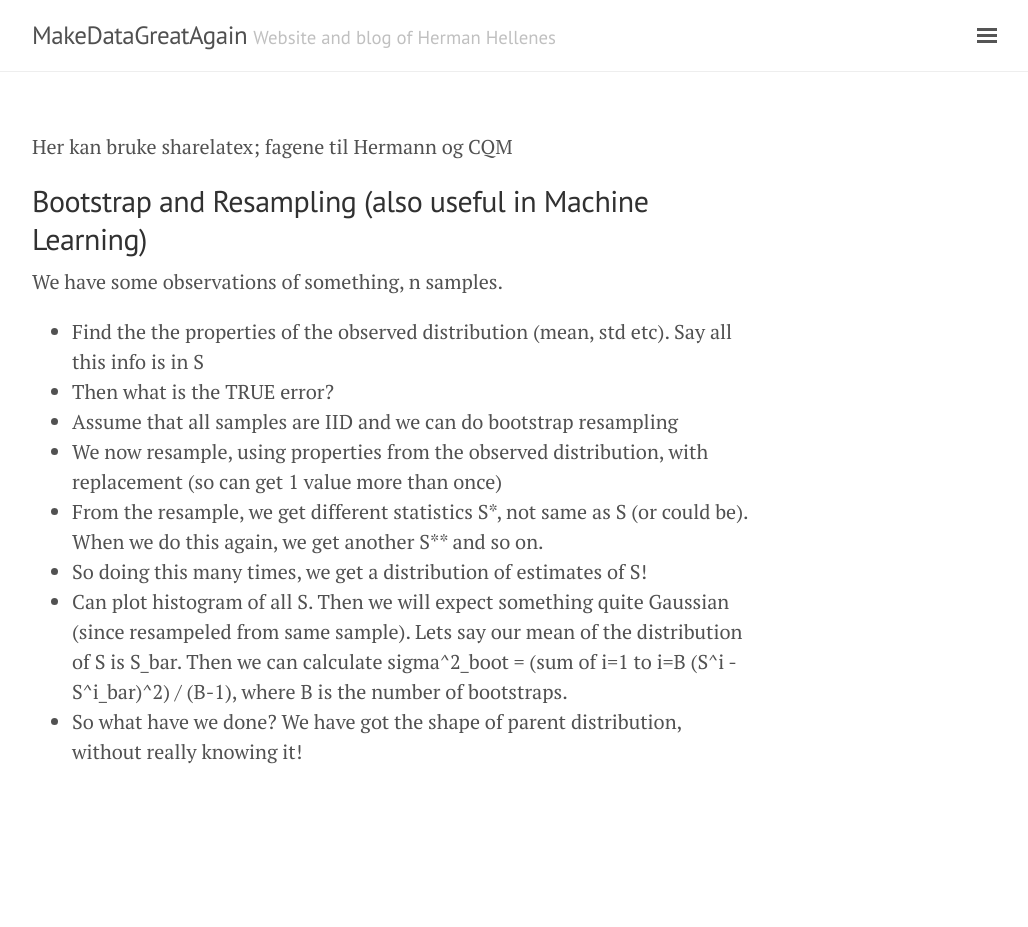
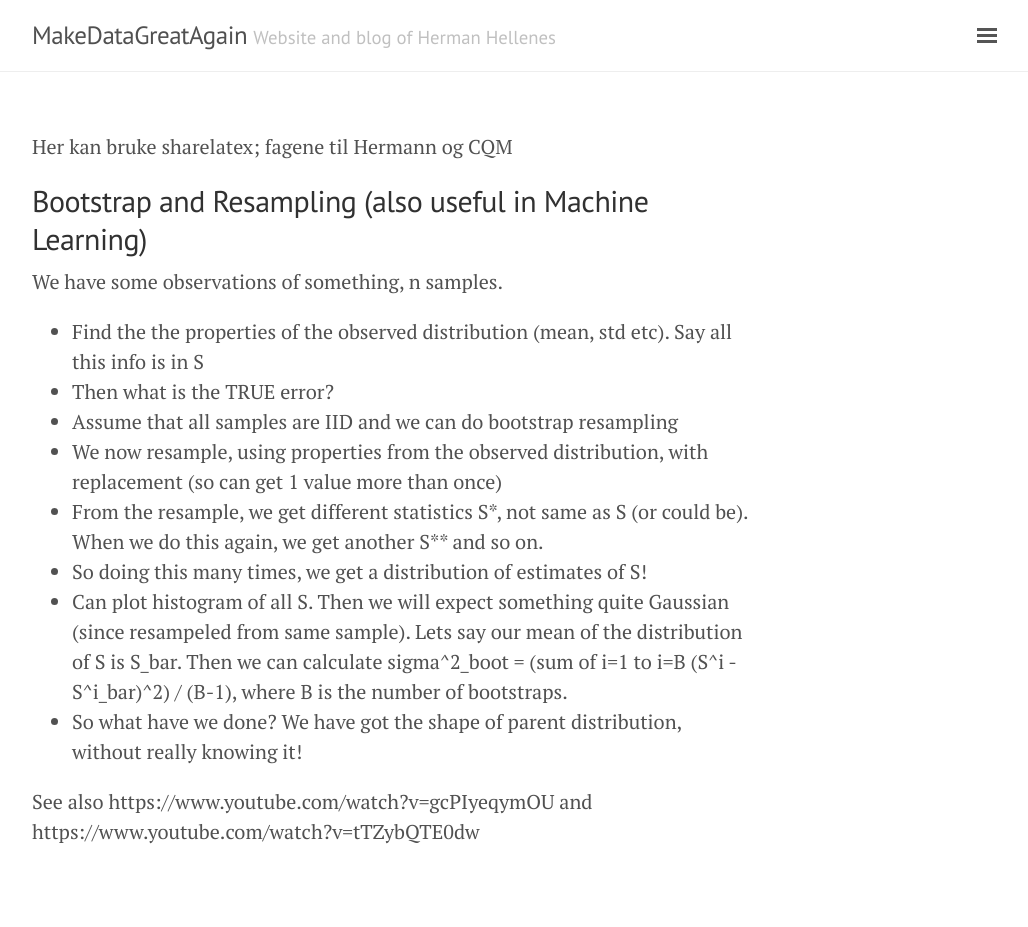
Before and after one commit to herman-hellenes/herman-hellenes.github.io, a Jekyll site: the page built from undone_posts/notes on computational physics.md, in a window 1280 px wide. Shown: the whole page, without its empty margins (248-1276 px from the left). Built offline with Jekyll 4.4.1, drawn with Linux system fonts in a browser that asks for light colours; nearby versions of some CDN libraries; our own code applies the rules of GitHub Pages for plain Markdown files; before the commit the page ends 900 px from its top, so only the background shows below that.

Commit message:
Update notes on computational physics.md

```diff
--- a/undone_posts/notes on computational physics.md
+++ b/undone_posts/notes on computational physics.md
@@ -12,3 +12,5 @@ We have some observations of something, n samples.
 * So doing this many times, we get a distribution of estimates of S!
 * Can plot histogram of all S. Then we will expect something quite Gaussian (since resampeled from same sample). Lets say our mean of the distribution of S is S_bar. Then we can calculate sigma^2_boot = (sum of i=1 to i=B (S^i - S^i_bar)^2) / (B-1), where B is the number of bootstraps.
 * So what have we done? We have got the shape of parent distribution, without really knowing it!
+
+See also https://www.youtube.com/watch?v=gcPIyeqymOU and https://www.youtube.com/watch?v=tTZybQTE0dw
```
